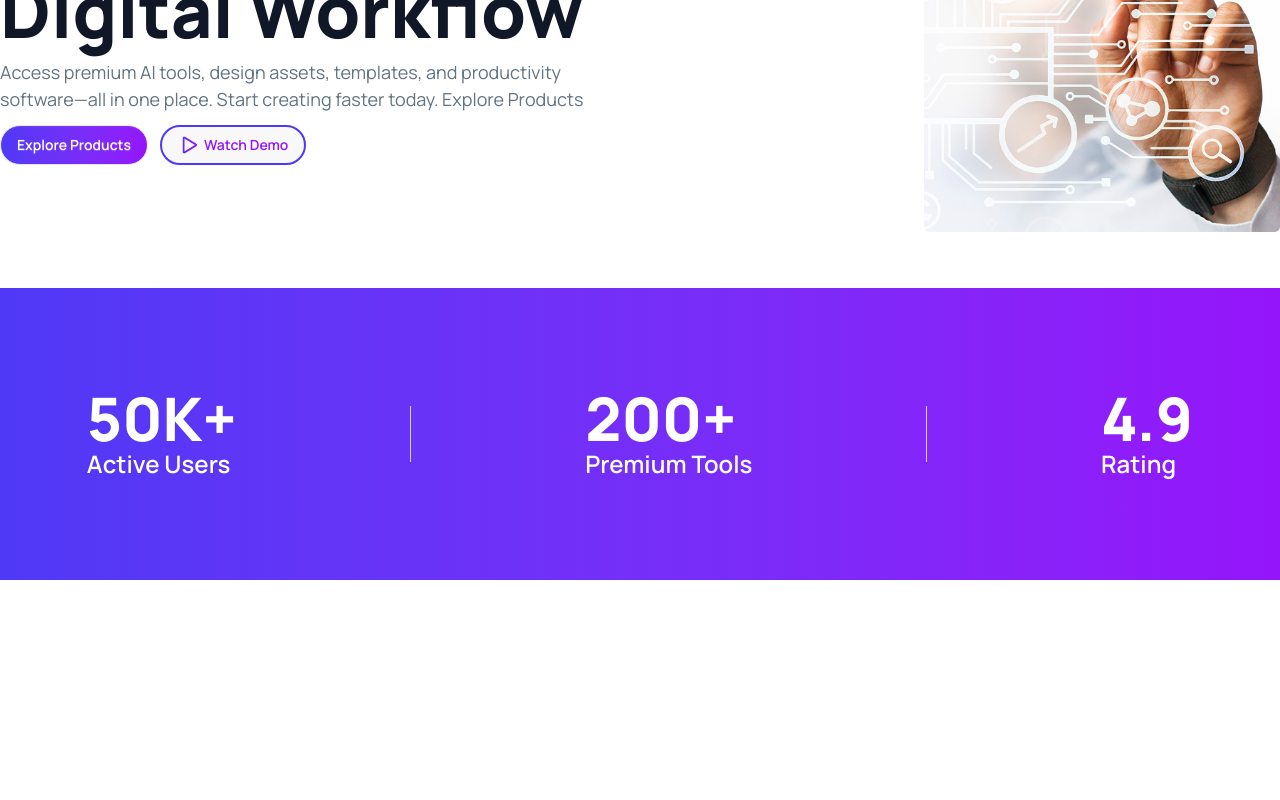
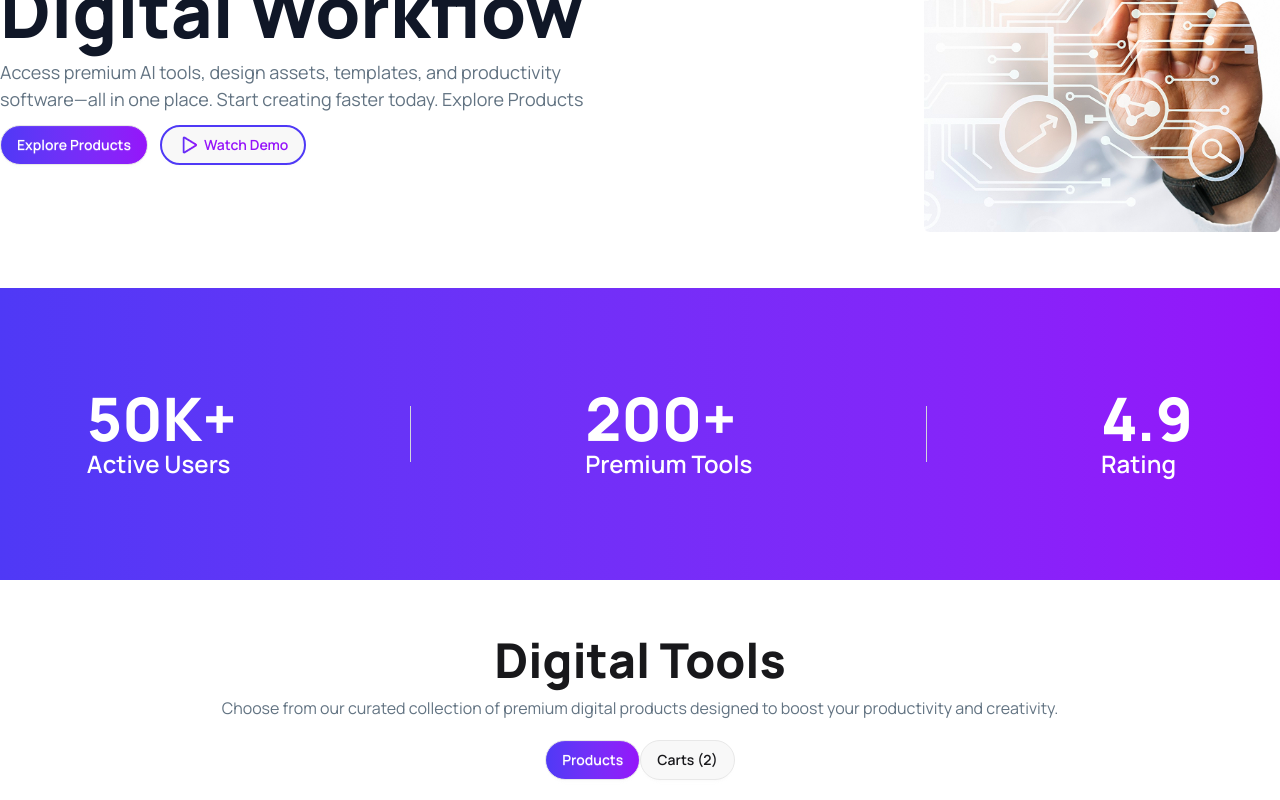
Before and after one commit to masumgaibandha/digitools-platform, a React (Vite) app: page / in a window 1280 px wide. Shown: the part 253-1053 px from the top of the page. Before the commit the page ends 889 px from the top, so only its background shows below. Built offline with nearby package versions, Linux system fonts and the light colour scheme.

Commit message:
cart button add

```diff
--- a/src/App.jsx
+++ b/src/App.jsx
@@ -1,6 +1,7 @@
 import './App.css'
 import Banner from './components/Banner/Banner'
 import Navbar from './components/Navbar/Navbar'
+import Products from './components/Products/Products'
 
 function App() {
 
@@ -9,6 +10,7 @@ function App() {
     <>
       <Navbar></Navbar>
       <Banner></Banner>
+      <Products></Products>
 
     </>
   )
--- /dev/null
+++ b/src/components/Products/Products.jsx
@@ -0,0 +1,26 @@
+import React from "react";
+
+const Products = () => {
+  return (
+    <div className="w-7xl mx-auto">
+      <div className="text-center space-y-3">
+        <h1 className="text-5xl font-extrabold"> Digital Tools</h1>
+        <p className="text-[#627382]">
+          Choose from our curated collection of premium digital products
+          designed to boost your productivity and creativity.
+        </p>
+      </div>
+      <div className="flex justify-center items-center py-5">
+        <button className=" btn bg-linear-to-r from-[#4f39f6] to-[#9514fa] text-white rounded-4xl">
+          Products
+        </button>
+        <button className=" btn  rounded-4xl">
+          Carts (2)
+        </button>
+      </div>
+
+    </div>
+  );
+};
+
+export default Products;
```
